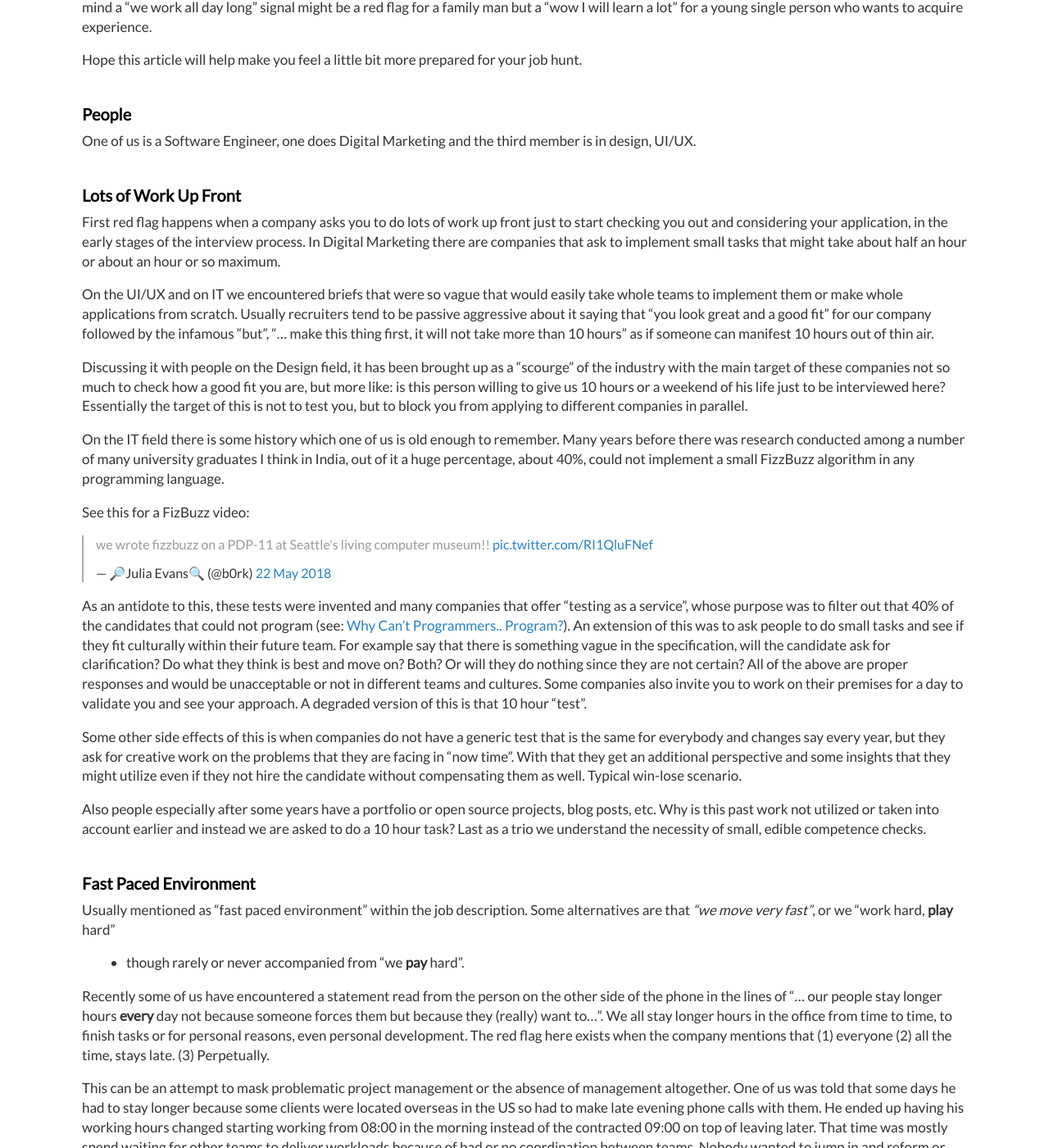
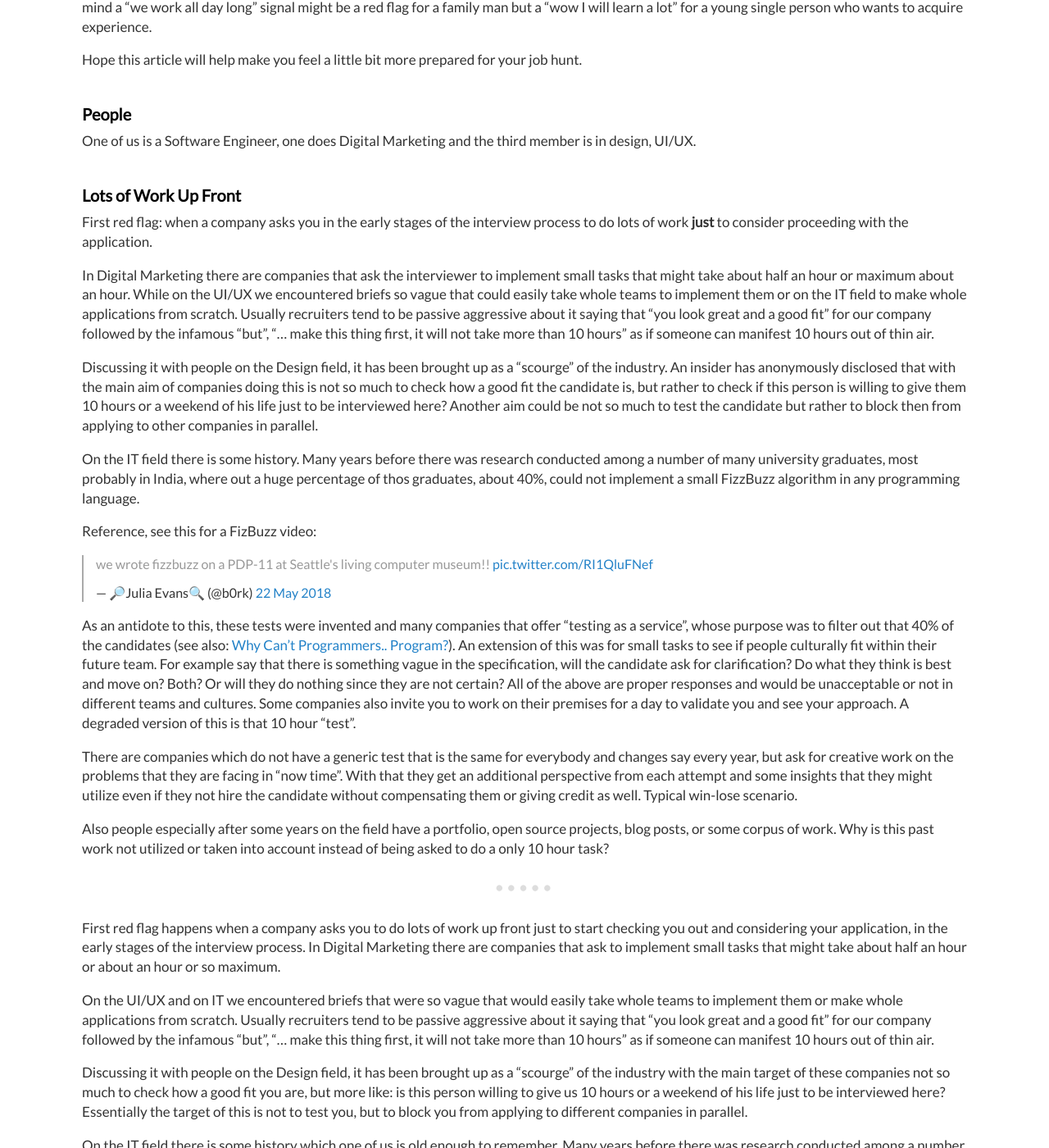
Before and after one commit to dimitrismistriotis/dimitrismistriotis.github.io, a Jekyll site: the page built from _posts/2018-05-24-red_flags_in_interviews.md, in a window 1280 px wide and 1400 px high, scrolled down 465 px. Shown: the whole window at 82% size. Built offline with Jekyll 4.4.1, drawn with Linux system fonts in a browser that asks for light colours; comment, search, counter and statistics services are not loaded.

Commit message:
work up front rewrite

```diff
--- a/_posts/2018-05-24-red_flags_in_interviews.md
+++ b/_posts/2018-05-24-red_flags_in_interviews.md
@@ -40,6 +40,63 @@ One of us is a Software Engineer, one does Digital Marketing and the third
 member is in design, UI/UX.
 
 ## Lots of Work Up Front
+
+First red flag: when a company asks you in the early stages of the interview
+process to do lots of work **just** to consider proceeding with the
+application.
+
+In Digital Marketing there are companies that ask the interviewer to  implement
+small tasks that might take about half an hour or maximum about an hour.
+While on the UI/UX we encountered briefs so vague that could easily take whole
+teams to implement them or on the IT field to make whole applications from
+scratch. Usually recruiters tend to be passive aggressive about it saying that
+"you look great and a good fit" for our company followed by the infamous "but",
+"... make this thing first, it will not take more than 10 hours" as if someone
+can manifest 10 hours out of thin air.
+
+Discussing it with people on the Design field, it has been brought up as a
+"scourge" of the industry. An insider has anonymously disclosed that with the
+main aim of companies doing this is not so much to check how a good fit
+the candidate is, but rather to check if this person is willing to give
+them 10 hours or a weekend of his life just to be interviewed here? Another
+aim could be not so much to test the candidate but rather to block then from
+applying to other companies in parallel.
+
+On the IT field there is some history. Many years before there was research
+conducted among a number of many university graduates, most probably in India,
+where out a huge percentage of thos graduates, about 40%, could not implement
+a small FizzBuzz algorithm in any programming language.
+
+Reference, see this for a FizBuzz video:
+
+<blockquote class="twitter-tweet" data-lang="en-gb"><p lang="en" dir="ltr">we wrote fizzbuzz on a PDP-11 at Seattle&#39;s living computer museum!! <a href="https://t.co/RI1QluFNef">pic.twitter.com/RI1QluFNef</a></p>&mdash; 🔎Julia Evans🔍 (@b0rk) <a href="https://twitter.com/b0rk/status/998972366410735617?ref_src=twsrc%5Etfw">22 May 2018</a></blockquote>
+<script async src="https://platform.twitter.com/widgets.js" charset="utf-8"></script>
+
+As an antidote to this, these tests were invented and many companies that offer
+"testing as a service", whose purpose was to filter out that 40% of the
+candidates (see also: [Why Can't Programmers.. Program?](https://blog.codinghorror.com/why-cant-programmers-program/)). An
+extension of this was for small tasks to see if people culturally fit
+within their future team. For example say that there is something
+vague in the specification, will the candidate ask for clarification? Do what
+they think is best and move on? Both? Or will they do nothing since they are
+not certain? All of the above are proper responses and would be unacceptable or
+not in different teams and cultures. Some companies also invite you to work on
+their premises for a day to validate you and see your approach. A degraded
+version of this is that 10 hour "test".
+
+There are companies which do not have a generic test that is the same for
+everybody and changes say every year, but ask for creative work on the problems
+that they are facing in "now time". With that they get an additional
+perspective from each attempt and some insights that they might utilize
+even if they not hire the candidate without compensating them or giving credit
+as well. Typical win-lose scenario.
+
+Also people especially after some years on the field have a portfolio, open
+source projects, blog posts, or some corpus of work. Why is this past work not
+utilized or taken into account instead of being asked to do a only 10 hour
+task?
+
+---
 
 First red flag happens when a company asks you to do lots of work up front just
 to start checking you out and considering your application, in the early stages
```
